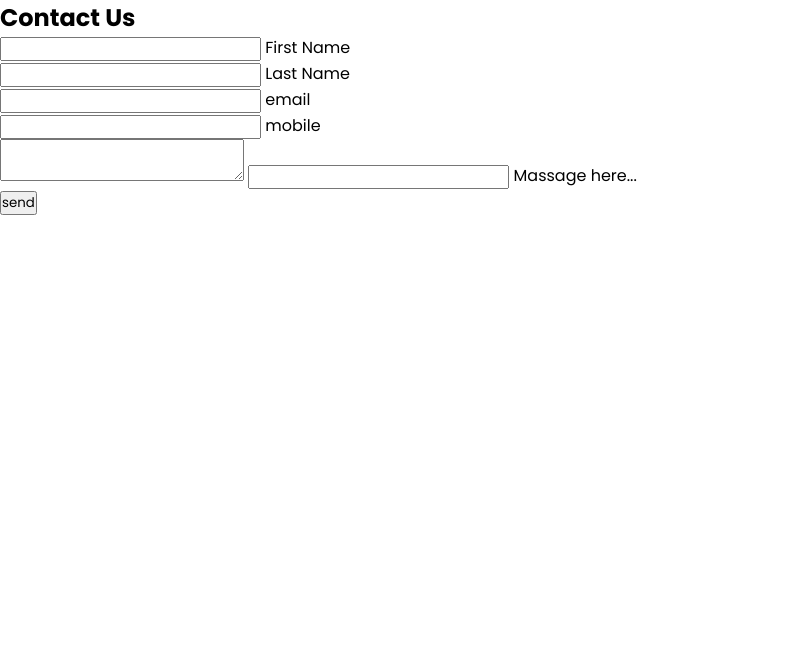
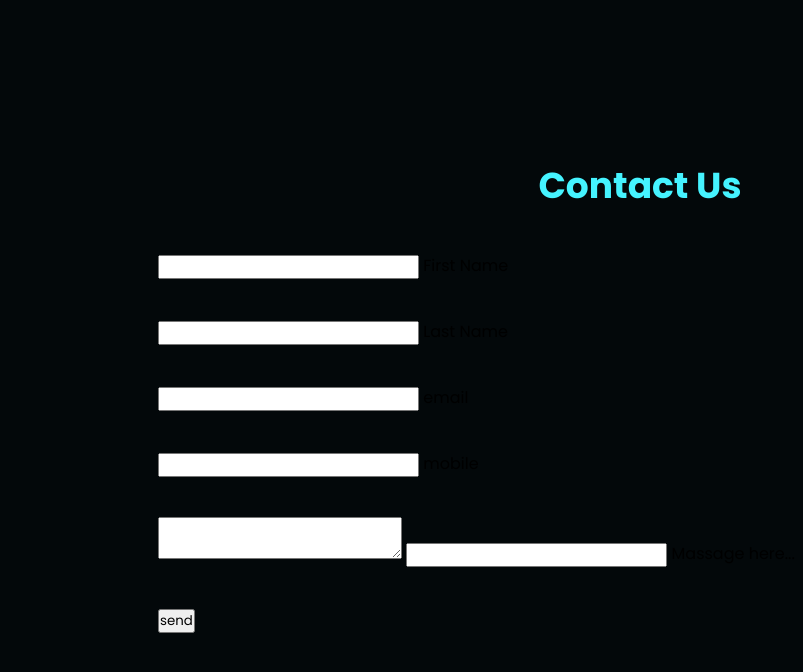
Before and after one commit to sseungjae/contactpractice, a plain HTML site: page index.html in a window 1280 px wide. Shown: the whole page, without its empty margins (0-803 px from the left). Drawn offline with Linux system fonts and the light colour scheme.

Commit message:
Update style.css
contact

```diff
--- a/style.css
+++ b/style.css
@@ -6,3 +6,39 @@
   box-sizing: border-box;
   font-family: "Poppins", sans-serif;
 }
+
+body {
+  display: flex;
+  justify-content: center;
+  align-items: center;
+  min-height: 100vh;
+  background: #03080a;
+}
+
+.container {
+  width: 80%;
+  padding: 20px;
+}
+
+.container h2 {
+  width: 100%;
+  color: #45f3ff;
+  font-size: 36px;
+  text-align: center;
+  margin-bottom: 10px;
+}
+
+.container .row100 {
+  position: relative;
+  width: 100%;
+  display: grid;
+  grid-template-columns: repeat(autofit, minmax(300px, 1fr));
+}
+
+.container .row100 .col {
+  position: relative;
+  width: 100%;
+  padding: 0 10px;
+  margin: 30px 0 10px;
+  transition: 0.5s;
+}
```
